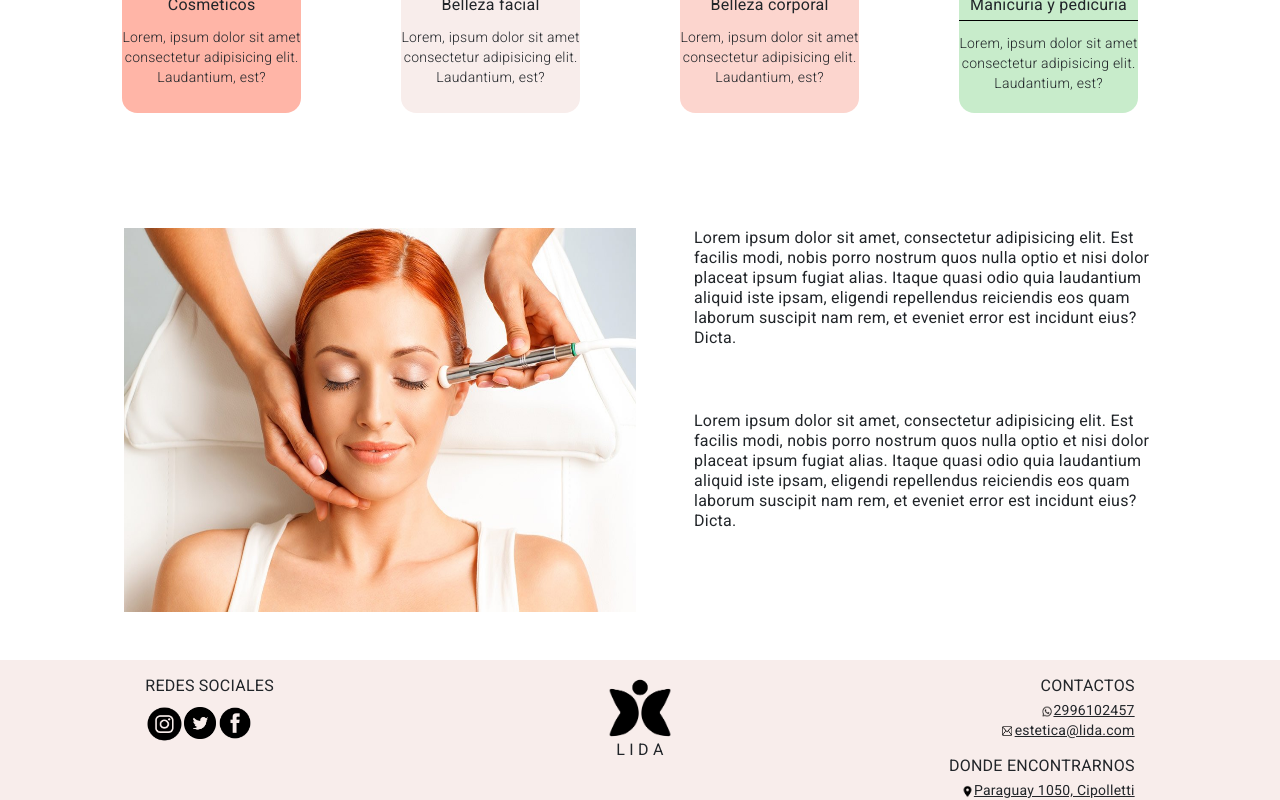
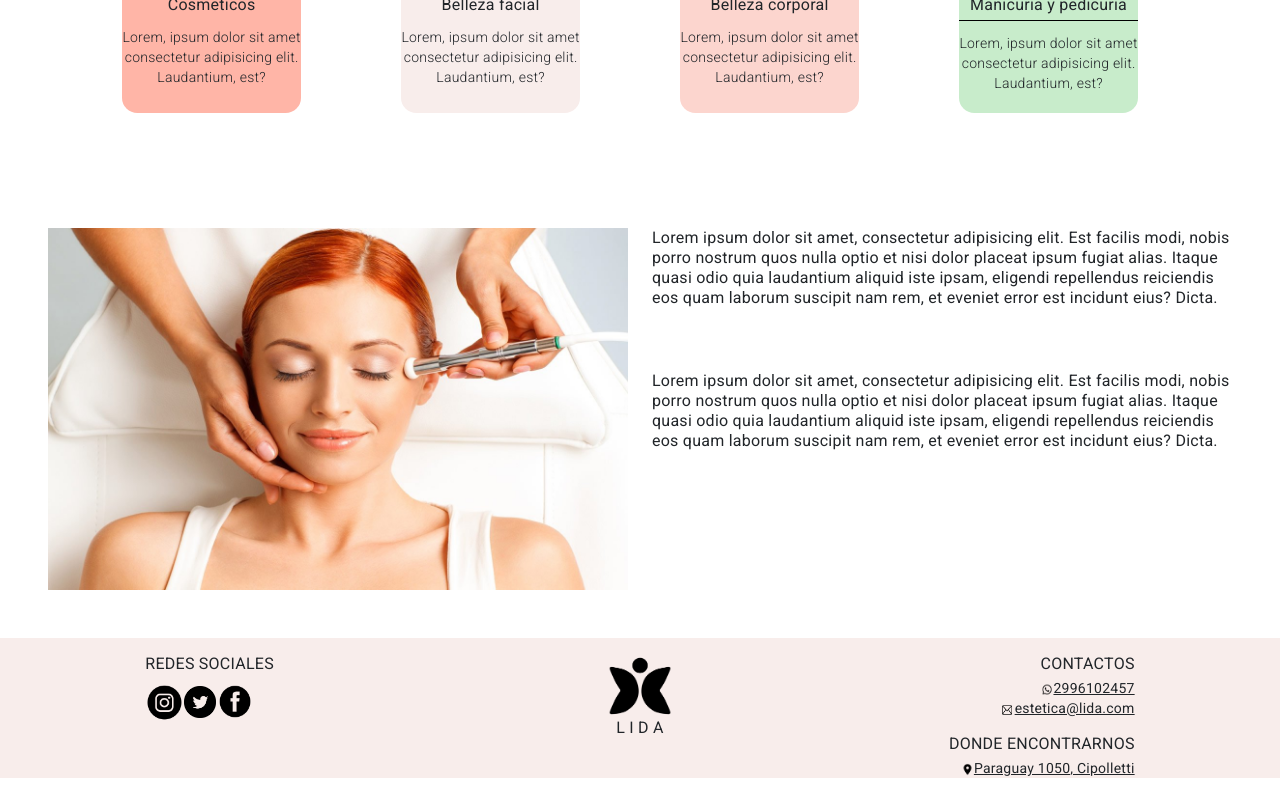
Before and after one commit to nehoxy/estetica-lida, an Angular app: page / in a window 1280 px wide. Shown: the part 729-1529 px from the top of the page. After the commit the page ends 1507 px from the top, so only its background shows below. Built offline with nearby package versions, Linux system fonts and the light colour scheme.

Commit message:
imagen y texto responsive terminados

```diff
--- a/src/app/modules/home/components/info-home/info-home.component.css
+++ b/src/app/modules/home/components/info-home/info-home.component.css
@@ -9,3 +9,51 @@
     margin-left: 5vw;
     margin-top: 4vw;
 }
+
+@media only screen and (max-width: 600px) {
+    .imageLeft{
+        width:100%;
+        height:auto;
+        margin-left:0;
+    }
+    .textRight{
+        margin-left: 0;
+        margin-top: 4vw;
+    }
+}
+@media only screen and (min-width: 600px) {
+    .imageLeft{
+        width:100%;
+        height:auto;
+        margin-left:0;
+    }
+    .textRight{
+        margin-left: 0;
+        margin-top: 4vw;
+    }
+}
+
+@media only screen and (min-width: 768px) {
+    .imageLeft{
+        width:100%;
+        height:auto;
+        margin-left:0;
+    }
+    .textRight{
+        margin-left: 0;
+        margin-top: 4vw;
+    }
+}
+
+
+@media only screen and (min-width: 992px) {
+    .imageLeft{
+        width:-moz-available;
+        height:auto;
+        margin-left:0;
+    }
+    .textRight{
+        margin-left: 0;
+        margin-top: 4vw;
+    }
+}
--- a/src/app/modules/home/components/info-home/info-home.component.html
+++ b/src/app/modules/home/components/info-home/info-home.component.html
@@ -1,4 +1,4 @@
-<div class="container m-5">
+<div class="container-flex m-5">
     <div class="row">
         <div class="col-lg-6">
             <img class="float-left imageLeft" src="../../../../../assets/imagenes/info-image.jpg" alt="Image floating left">
```
